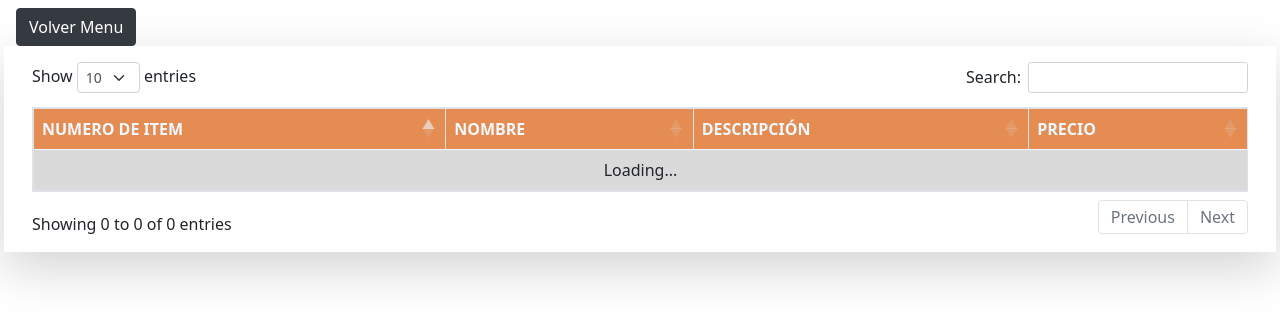
After one commit to FelipeLucero/Restaurant, a Django app: template app_Restaurant/templates/plantillas/platillosCliente.html in a window 1280 px wide. The commit adds this page. Shown: the top 322 px of the page. Run offline with Django 3.2, Linux system fonts and the light colour scheme; the template is opened without the code that fills it, so the values that code supplies are empty; some libraries are stand-ins or nearby versions.

Commit message:
se incorporan plantillas para cliente

```diff
--- a/Restaurant/settings.py
+++ b/Restaurant/settings.py
@@ -132,5 +132,5 @@ EMAIL_USE_TLS = True
 
 
 # Redirect to home URL after login (Default redirects to /accounts/profile/)
-LOGIN_REDIRECT_URL = '/reserva'
+LOGIN_REDIRECT_URL = '/MenuCliente'
 LOGOUT_REDIRECT_URL = '/logged_out'
--- a/app_Restaurant/static/css/diseño2.css
+++ b/app_Restaurant/static/css/diseño2.css
@@ -371,7 +371,7 @@ header #subheader nav ul li a:hover{
 .form{
     width: 400px;
     background: #fff;
-    padding:40px 40px;
+    padding:30px 30px;
     margin: auto;
     box-sizing: border-box;/*El milagroso*/
 }
--- a/app_Restaurant/templates/plantillas/Restaurant.html
+++ b/app_Restaurant/templates/plantillas/Restaurant.html
@@ -42,7 +42,7 @@
                 <ul>
                   <li> <a href="http://127.0.0.1:8000">Inicio</a> </li>
                   <li> <a href="http://127.0.0.1:8000/registro">Registro</a> </li>
-                  <li> <a href="http://127.0.0.1:8000/reserva">Reserva</a> </li>
+                  <li> <a href="http://127.0.0.1:8000/MenuCliente">Reserva</a> </li>
                   <li> <a href="http://127.0.0.1:8000/accounts/login/">Iniciar Sesión</a> </li>
                 </ul>
 
--- /dev/null
+++ b/app_Restaurant/templates/plantillas/platillosCliente.html
@@ -0,0 +1,76 @@
+<!DOCTYPE html>
+<html lang="en">
+<head>
+    <link rel="shortcut icon" href="#">
+    <meta http-equiv="Content-type" content="text/html; charset=utf-8">
+	<meta name="viewport" content="width=device-width,initial-scale=1,user-scalable=no">
+	<title>DataTables estilo Bootstrap 5 - NodeJS y Express</title>
+    <link rel="stylesheet" href="https://stackpath.bootstrapcdn.com/bootstrap/5.0.0-alpha2/css/bootstrap.min.css" integrity="sha384-DhY6onE6f3zzKbjUPRc2hOzGAdEf4/Dz+WJwBvEYL/lkkIsI3ihufq9hk9K4lVoK" crossorigin="anonymous">
+
+    <script src="https://stackpath.bootstrapcdn.com/bootstrap/5.0.0-alpha2/js/bootstrap.bundle.min.js" integrity="sha384-BOsAfwzjNJHrJ8cZidOg56tcQWfp6y72vEJ8xQ9w6Quywb24iOsW913URv1IS4GD" crossorigin="anonymous"></script>
+    <link rel="stylesheet" href="https://cdn.jsdelivr.net/npm/sweetalert2@10.0.2/dist/sweetalert2.min.css">
+	<link rel="stylesheet" type="text/css" href="https://stackpath.bootstrapcdn.com/bootstrap/5.0.0-alpha1/css/bootstrap.min.css">
+	<link rel="stylesheet" type="text/css" href="https://cdn.datatables.net/1.10.22/css/dataTables.bootstrap5.min.css">
+    <style>
+     table.dataTable thead {
+           background-color:#e48c52;;
+           color:aliceblue;
+       }
+    </style>
+</head>
+<body>
+
+    <div class="container-fluid">
+        <button id="btnVolver" class="btn btn-dark mt-2"  onclick="location.href='http://127.0.0.1:8000/MenuCliente'">Volver Menu</button>
+        <div class="row shadow-lg p-3 mb-5">
+            <div class="col">
+                <table id="tablaPlatillos" class="table table-striped table-bordered" style="width:100%">
+                <thead>
+                    <tr>
+                        <th>NUMERO DE ITEM</th>
+                        <th>NOMBRE</th>
+                        <th>DESCRIPCIÓN</th>
+                        <th>PRECIO</th>
+                    </tr>
+                </thead>
+                <tbody>
+                </tbody>
+                </table>
+            </div>
+        </div>
+    </div>
+
+
+
+<script type="text/javascript" language="javascript" src="https://code.jquery.com/jquery-3.5.1.js"></script>
+<script src="https://cdn.jsdelivr.net/npm/popper.js@1.16.1/dist/umd/popper.min.js" integrity="sha384-9/reFTGAW83EW2RDu2S0VKaIzap3H66lZH81PoYlFhbGU+6BZp6G7niu735Sk7lN" crossorigin="anonymous"></script>
+<script src="https://stackpath.bootstrapcdn.com/bootstrap/5.0.0-alpha2/js/bootstrap.min.js" integrity="sha384-5h4UG+6GOuV9qXh6HqOLwZMY4mnLPraeTrjT5v07o347pj6IkfuoASuGBhfDsp3d" crossorigin="anonymous"></script>
+<script src="https://cdn.jsdelivr.net/npm/sweetalert2@10.0.2/dist/sweetalert2.all.min.js"></script>
+<script type="text/javascript" language="javascript" src="https://cdn.datatables.net/1.10.22/js/jquery.dataTables.min.js"></script>
+<script type="text/javascript" language="javascript" src="https://cdn.datatables.net/1.10.22/js/dataTables.bootstrap5.min.js"></script>
+<script>
+$(document).ready(function() {
+    let url = 'https://cors-anywhere.herokuapp.com/52.3.46.105/api/item';
+    let opcion = null;
+    let idItem, nombreItem, descripcion, precio;
+    //MOSTRAR
+    let tablaArticulos = $('#tablaPlatillos').DataTable({
+        "ajax":{
+            "url": url,
+            "dataSrc":""
+        },
+        "columns":[
+            {"data":"idItem"},
+            {"data":"nombreItem"},
+            {"data":"descripcion"},
+            {"data":"precio"}
+
+        ],
+
+    });
+
+});
+</script>
+
+</body>
+</html>
--- a/app_Restaurant/templates/plantillas/testapi.html
+++ b/app_Restaurant/templates/plantillas/testapi.html
@@ -54,10 +54,10 @@
 
                         <input id="idCliente" hidden>
 
-                        <label for="" class="col-form-label">nombre</label>
+                        <label for="" class="col-form-label">Nombre</label>
                         <input type="text" class="form-control" id="nombre">
 
-                        <label for="" class="col-form-label">apellido</label>
+                        <label for="" class="col-form-label">Apellido</label>
                         <input id="apellido" type="text"  class="form-control">
 
                         <label for="" class="col-form-label">Celular</label>
```
Also changed, not shown: app_Restaurant/static/js/validacion2.js (+5 -4 lines), app_Restaurant/templates/plantillas/MenuCliente.html (renamed from app_Restaurant/templates/plantillas/reserva.html, +8 -1 lines), app_Restaurant/templates/plantillas/registro.html (+27 -2 lines), app_Restaurant/urls.py (+5 -2 lines), app_Restaurant/views.py (+19 -1 lines), app_Restaurant/templates/plantillas/reservaCliente.html (added), db.sqlite3.
